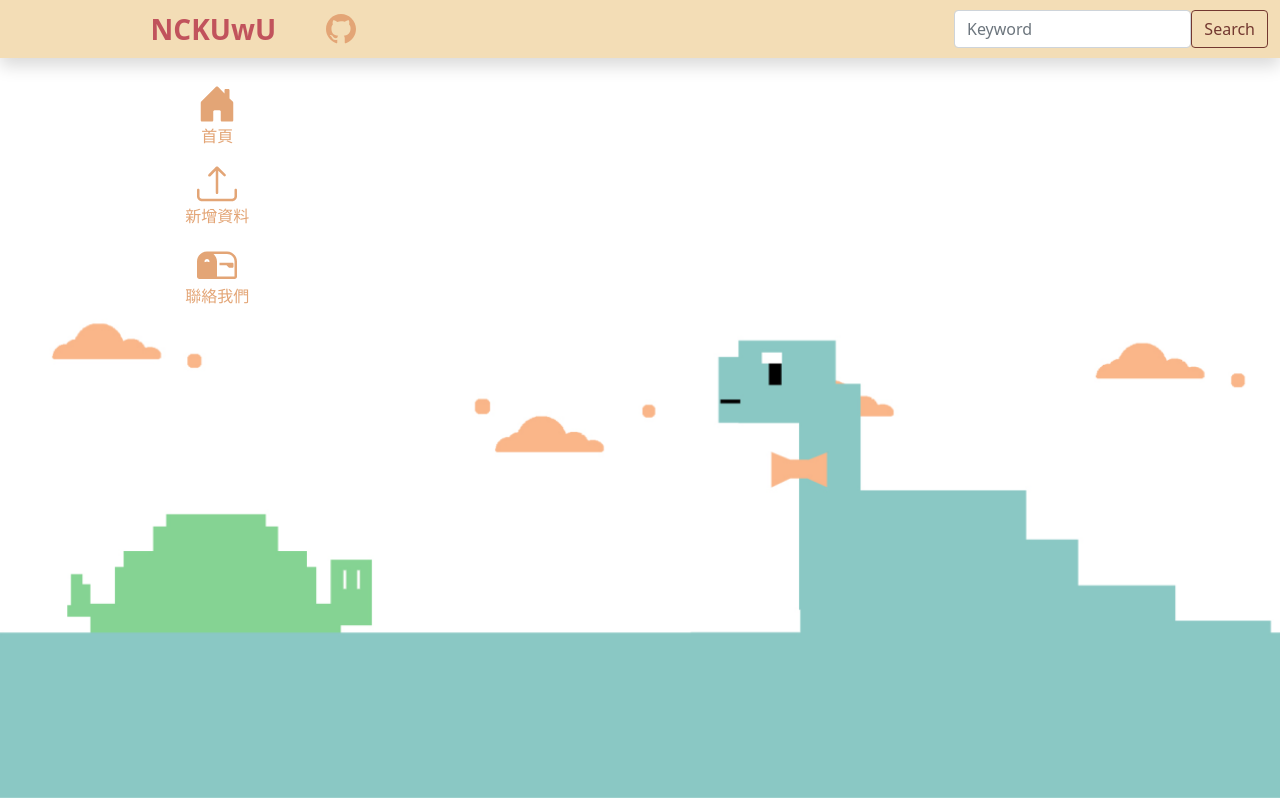
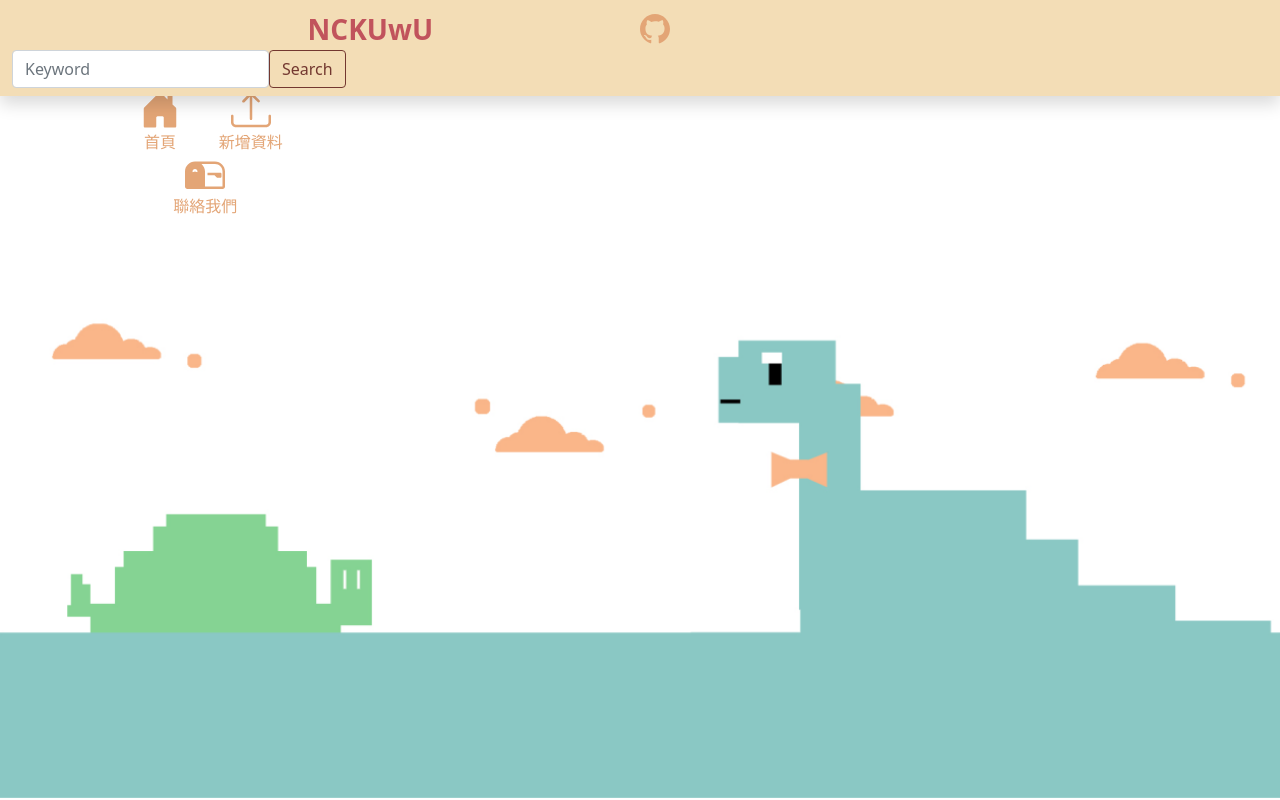
Before and after one commit to auyu0408/nckuwu, a plain HTML site: page index.html in a window 1280 px wide. Drawn offline with nearby package versions, Linux system fonts and the light colour scheme; no server answers.

Commit message:
fix: fix RWD

```diff
--- a/index.html
+++ b/index.html
@@ -21,14 +21,14 @@
 <body class="body">
     <nav class="navbar navbar-light shadow fixed-top" style="background-color: #f3ddb6;">
         <div class="container-fluid">
-            <div class="col-1"></div>
-            <div class="col-2 text-center">
+            <div class="col-lg-1"></div>
+            <div class="col-lg-2 text-center">
                 <a href="index.html" class="navbar-brand align-middle fs-3 fw-bold" style="color: #c1535c;">NCKUwU</a>
             </div>
-            <div class="col-6">
+            <div class="col-lg-6">
                 <a href="https://github.com/Darkborderman/schoolWorks/tree/develop" target = "_blank" style="text-decoration:none;"><img src="pic/github.svg" width="30" height="30"></a>
             </div>
-            <div class="col-3">
+            <div class="col-auto">
                 <form class="d-flex" action="index.html">
                     <input class="form-control light-table-filter" type="search" id="q" name="q" placeholder="Keyword">
                     <button type="submit" class="btn btn-outline-primary">Search</button>
@@ -37,36 +37,35 @@
         </div>
     </nav>
     <div class="row container-fluid" id="middle">
-        <div class="col-1"></div>
-        <div class="col-2 text-center">
-            <br>
-            <p>
+        <div class="col-lg-1"></div>
+        <div class="col-lg-2 row text-center" id="func">
+            <div class="col-sm">
                 <a href="index.html" class="fs-6" style="color: #e3a576; text-decoration:none;">
                     <img src="pic/house.svg" width="40" height="40">
                     <br>
                     首頁
                 </a>
-            </p>
-            <p>
+            </div>
+            <div class="col-sm">
                 <a href="https://forms.gle/PvkyuSUuMizi4FSC9" class="fs-6" style="color: #e3a576; text-decoration:none;" target = "_blank">
                     <img src="pic/upload.svg" width="40" height="40">
                     <br>
                     新增資料
                 </a>
-            </p>
-            <p>
+            </div>
+            <div class="col-sm">
                 <a href="https://forms.gle/bqdCfWcgKx7HF6BK8" class="fs-6" style="color: #e3a576; text-decoration:none;" target = "_blank">
                     <img src="pic/mail.svg" width="40" height="40">
                     <br>
                     聯絡我們
                 </a>
-            </p>
+            </div>
         </div>
-        <div class="col-6">
+        <div class="col-lg-6">
             <br>
             <ul class="list-group"></ul>
         </div>
-        <div class="col-3" id="side">
+        <div class="col-auto" id="side">
             <div class="list-group box-shadow" id="list"></div>
         </div>
     </div>
--- a/index.js
+++ b/index.js
@@ -48,7 +48,7 @@ function showDatas(Datajson){
         var Department = document.createElement('span');
         Link.href = "course.html?co_no=" +Datajson[i].course_id;
         Link.className = "list-group-item d-flex list-group-item-action";
-        Name.textContent = Datajson[i].course_name;
+        Name.textContent = Datajson[i].course_name.split(" ")[0];
         Name.className = "me-auto";
         Name.style = "color: #733830;"
         str = Datajson[i].department;
--- a/style.css
+++ b/style.css
@@ -7,6 +7,9 @@
 }
 #middle {
   padding-top: 60px;
+}
+#func{
+  padding-top: 30px;
 }
 #side {
   position: fixed;
```
Also changed, not shown: course.html (+14 -15 lines), detail.html (+13 -14 lines).
